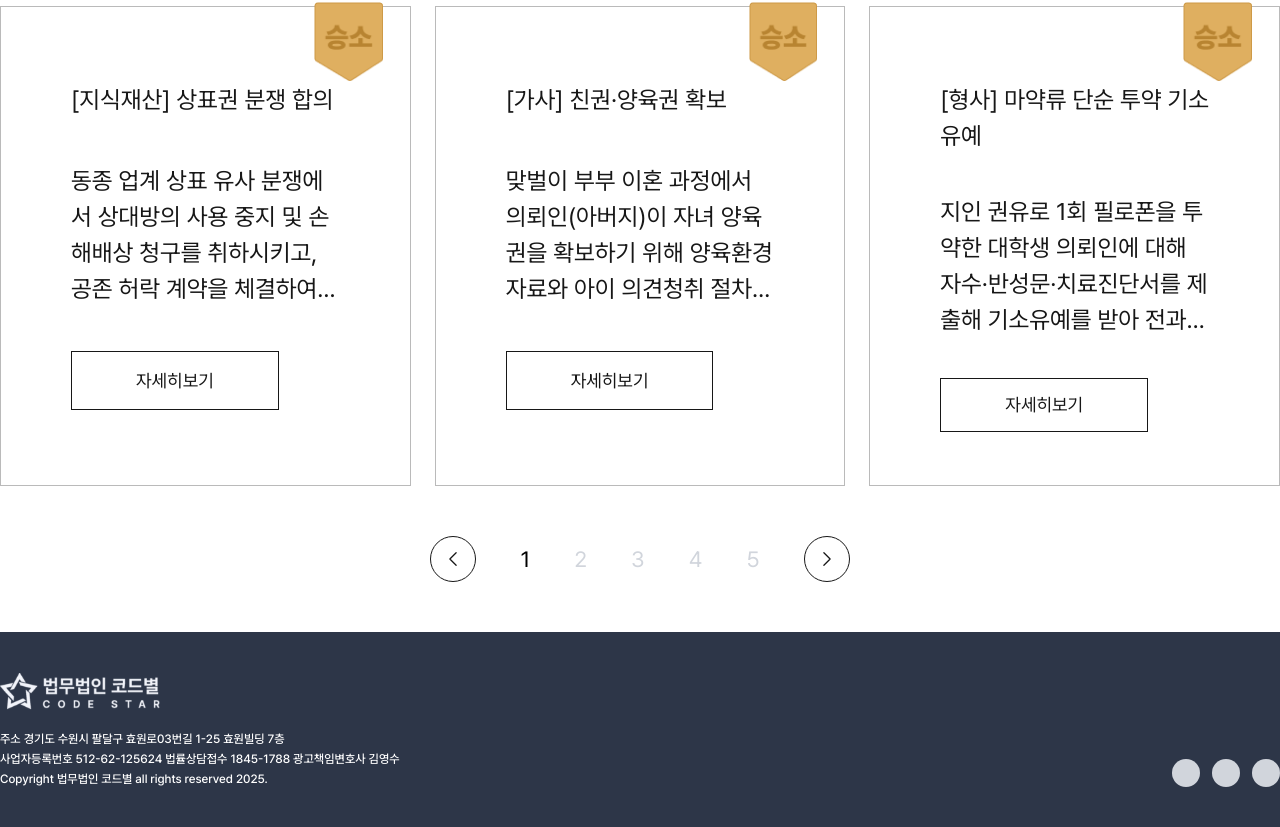
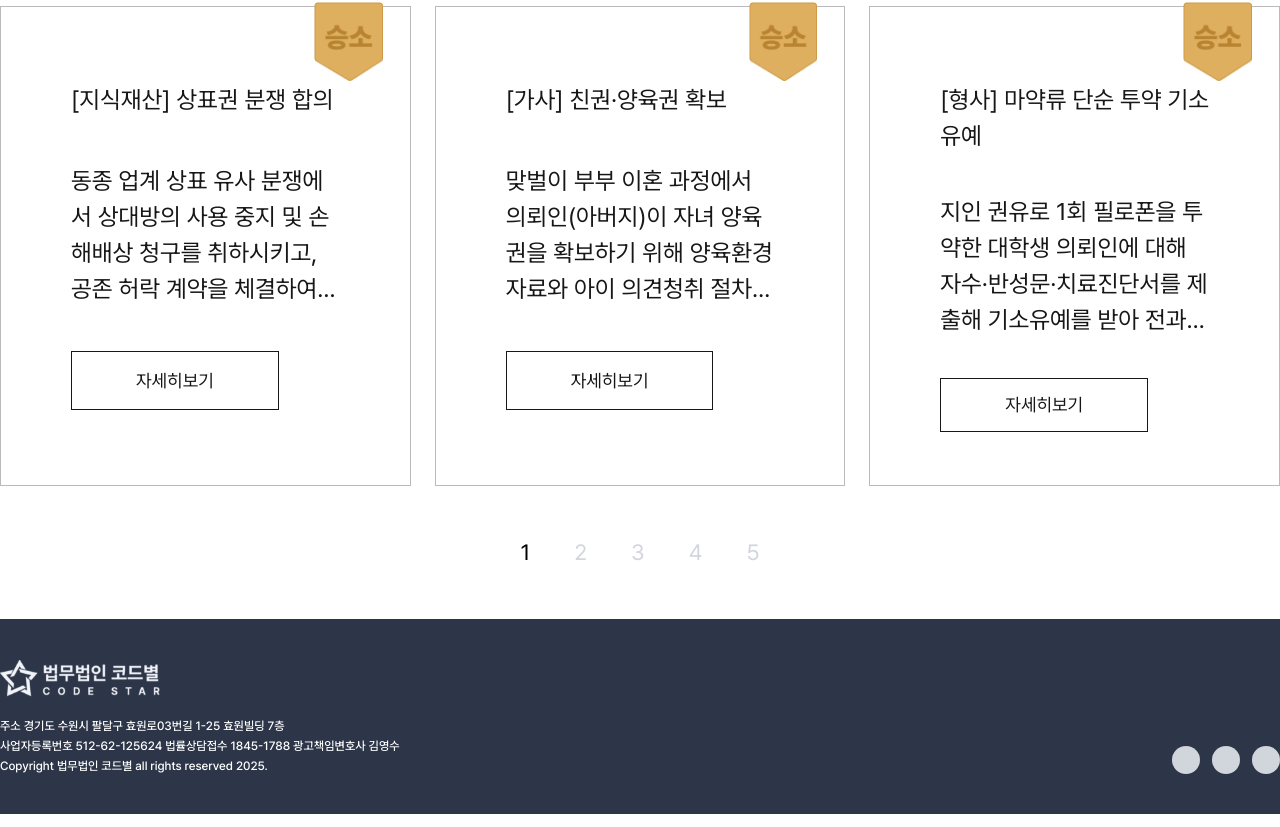
Before and after one commit to yeeeeeji/CodeStar, a Next.js app in the folder sample-lawfirm/client/: page /case in a window 1280 px wide. Shown: the part 1805-2632 px from the top of the page. Built offline with nearby package versions, Linux system fonts and the light colour scheme.

Commit message:
refactor: 업무 사례 부분 Pagination 숫자 버튼 반복 코드를 map으로 리팩토링

```diff
--- a/sample-lawfirm/client/src/app/case/_component/pagination/pagination.tsx
+++ b/sample-lawfirm/client/src/app/case/_component/pagination/pagination.tsx
@@ -3,12 +3,15 @@
 import PaginationArrowBtn from "@/components/button/PaginationArrowBtn";
 import PaginationNumberBtn from "@/components/button/PaginationNumberBtn";
 import { usePathname, useSearchParams } from "next/navigation";
+import { useEffect, useState } from "react";
 
 export default function Pagination() {
   const pathname = usePathname();
   const searchParams = useSearchParams();
   const currentPage = Number(searchParams.get("page")) || 1;
   const startPage = Math.floor(((currentPage ?? 0) - 1) / 5) * 5;
+  const maxPage = 13; // 임시
+  const [pages, setPages] = useState<number[]>([]);
 
   const createPageURL = (pageNumber: number | string) => {
     const params = new URLSearchParams(searchParams);
@@ -16,16 +19,28 @@ export default function Pagination() {
     return `${pathname}?${params.toString()}`;
   };
 
+  useEffect(() => {
+    setPages(
+      Array.from(
+        { length: Math.min(5, maxPage - startPage + 1) },
+        (v, i) => startPage + i + 1
+      )
+    );
+  }, [maxPage, startPage]);
+
   return (
     <div className="flex justify-center">
       <div className="flex my-[50px] gap-[44px]">
-        <PaginationArrowBtn />
-        <PaginationNumberBtn num={startPage + 1} currentPage={currentPage} />
-        <PaginationNumberBtn num={startPage + 2} currentPage={currentPage} />
-        <PaginationNumberBtn num={startPage + 3} currentPage={currentPage} />
-        <PaginationNumberBtn num={startPage + 4} currentPage={currentPage} />
-        <PaginationNumberBtn num={startPage + 5} currentPage={currentPage} />
-        <PaginationArrowBtn right={true} />
+        {/* <PaginationArrowBtn currentPage={currentPage} /> */}
+        {pages.map((page) => (
+          <PaginationNumberBtn
+            key={page}
+            num={page}
+            currentPage={currentPage}
+            path={createPageURL(page)}
+          />
+        ))}
+        {/* <PaginationArrowBtn currentPage={currentPage} right={true} /> */}
       </div>
     </div>
   );
--- a/sample-lawfirm/client/src/components/button/PaginationArrowBtn.tsx
+++ b/sample-lawfirm/client/src/components/button/PaginationArrowBtn.tsx
@@ -1,26 +1,62 @@
 import { ChevronLeftIcon, ChevronRightIcon } from "@heroicons/react/24/outline";
-import Link from "next/link";
+import { useRouter } from "next/router";
 
 interface PaginationArrowBtnProps {
   right?: boolean;
-  current?: number;
+  currentPage?: number;
+  maxPage?: number;
+  path?: string;
 }
 
 export default function PaginationArrowBtn({
   right = false,
-  current = 1,
+  currentPage = 1,
+  maxPage = 13,
+  path = "",
 }: PaginationArrowBtnProps) {
   const iconStyle = "size-5";
+  const disabled = right ? currentPage == maxPage : currentPage == 1;
+  const router = useRouter();
 
   return (
-    <div className="border rounded-full w-[46px] h-[46px] flex items-center justify-center">
-      <Link href={`/case?page=${right ? current + 1 : current - 1}`}>
+    <button
+      disabled={disabled}
+      onClick={() => {
+        router.push(path);
+      }}
+    >
+      <div
+        className={`${
+          disabled ? `border-gray-400` : `border-black`
+        } border rounded-full w-[46px] h-[46px] flex items-center justify-center`}
+      >
         {right ? (
-          <ChevronRightIcon className={iconStyle} />
+          <ChevronRightIcon
+            className={iconStyle}
+            color={disabled ? `gray` : `black`}
+          />
         ) : (
-          <ChevronLeftIcon className={iconStyle} />
+          <ChevronLeftIcon
+            className={iconStyle}
+            color={currentPage == 1 ? `gray` : `black`}
+          />
         )}
-      </Link>
-    </div>
+      </div>
+    </button>
+    // <div className="border rounded-full w-[46px] h-[46px] flex items-center justify-center">
+    //   <Link href={disabled ? "" : path}>
+    //     {right ? (
+    //       <ChevronRightIcon
+    //         className={iconStyle}
+    //         color={disabled ? `gray` : `black`}
+    //       />
+    //     ) : (
+    //       <ChevronLeftIcon
+    //         className={iconStyle}
+    //         color={current == 1 ? `gray` : `black`}
+    //       />
+    //     )}
+    //   </Link>
+    // </div>
   );
 }
--- a/sample-lawfirm/client/src/components/button/PaginationNumberBtn.tsx
+++ b/sample-lawfirm/client/src/components/button/PaginationNumberBtn.tsx
@@ -3,16 +3,18 @@ import Link from "next/link";
 interface PaginationNumberBtnProps {
   num: number;
   currentPage: number;
+  path: string;
 }
 
 export default function PaginationNumberBtn({
   num,
   currentPage,
+  path,
 }: PaginationNumberBtnProps) {
   return (
     <div className="flex items-center justify-center">
       <Link
-        href={`/case?page=${num}`}
+        href={path}
         className={`text-[22px] ${
           num == currentPage ? "text-black" : "text-gray-300"
         }`}
```
